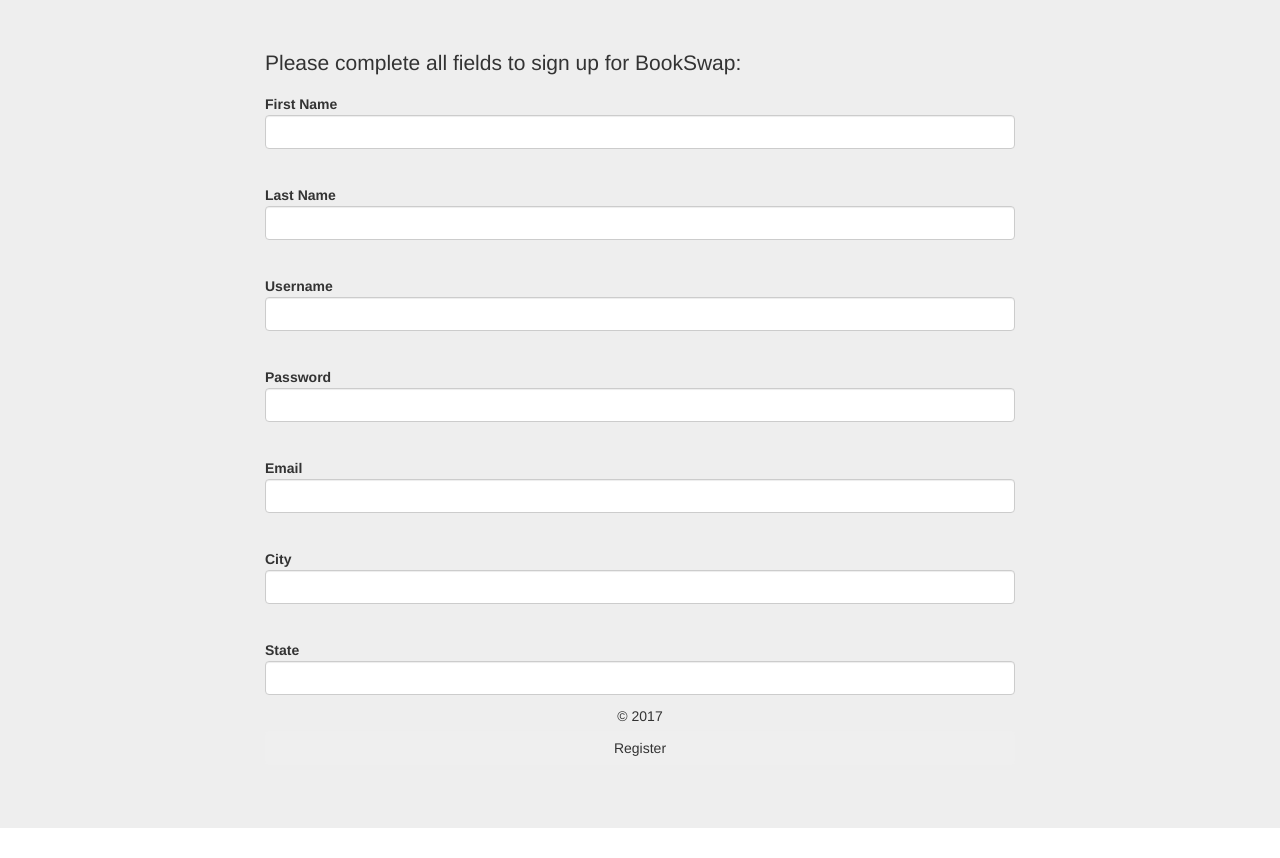
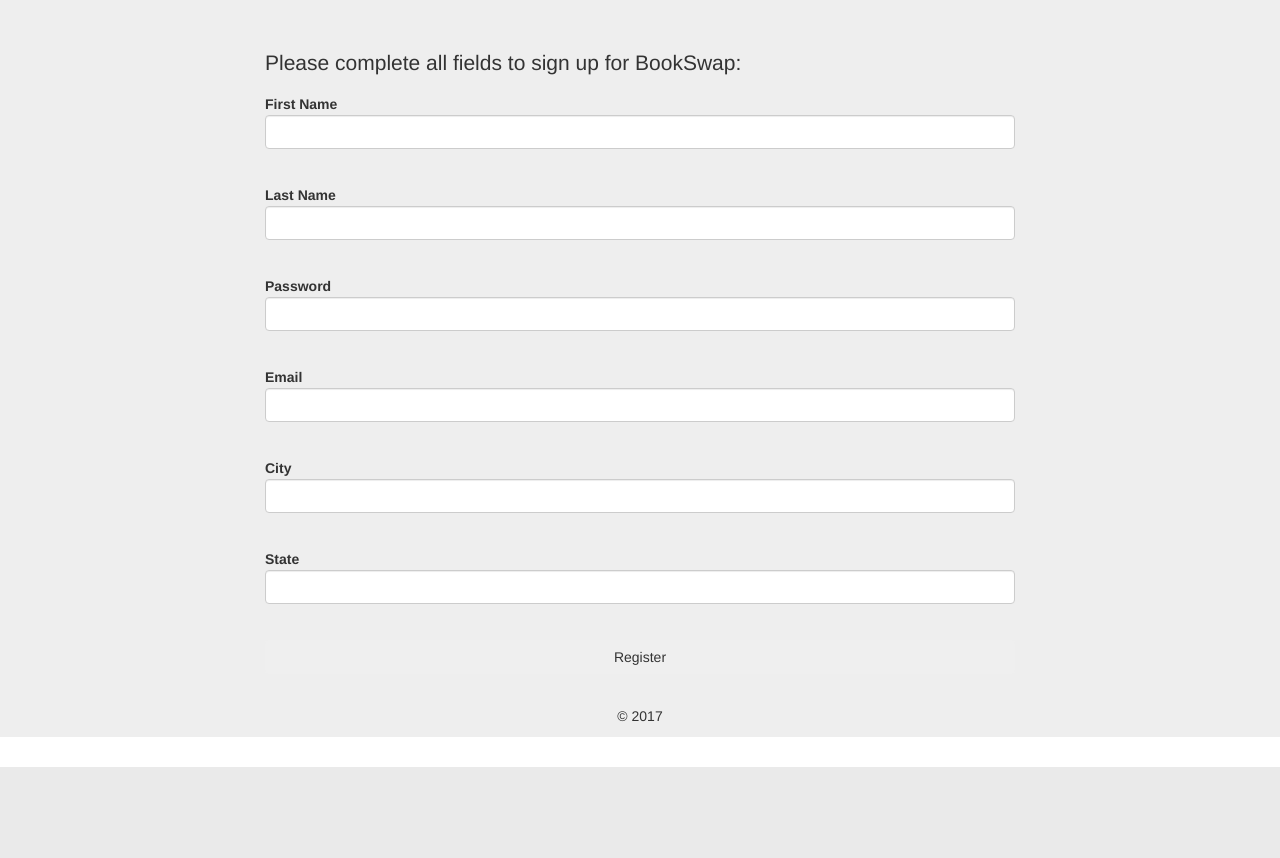
Before and after one commit to mitchthompson/AD320-group-project, a PHP site: page /register.php in a window 1280 px wide. Shown: the part 73-931 px from the top of the page. After the commit the page ends 840 px from the top, so only its background shows below. Run offline with PHP 8.4, Linux system fonts and the light colour scheme; some libraries are stand-ins or nearby versions.

Commit message:
delete username field from registration form

```diff
--- a/register.php
+++ b/register.php
@@ -1,5 +1,5 @@
-<?php include 'includes/header.php'?>
-<?php
+<?php include 'includes/header.php';
+
 //set default values for variables
 $first_name = '';
 $last_name = '';
@@ -26,11 +26,6 @@ $message = '';
 							<div class="form-group">
 							<b>Last Name </b><br>
                                 <input class="form-control" type="text" name="last_name" value="<?php if(isset($_POST['last_name'])) echo $_POST['last_name']; ?>">
-                            </div>
-							<br>
-							<div class="form-group">
-							<b>Username </b><br>
-                                <input class="form-control" type="text" name="username" value="<?php if(isset($_POST['username'])) echo $_POST['username']; ?>">
                             </div>
 							<br>
                             <div class="form-group">
```
